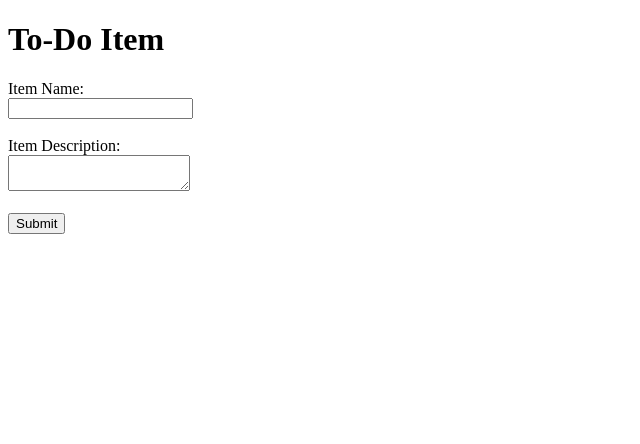
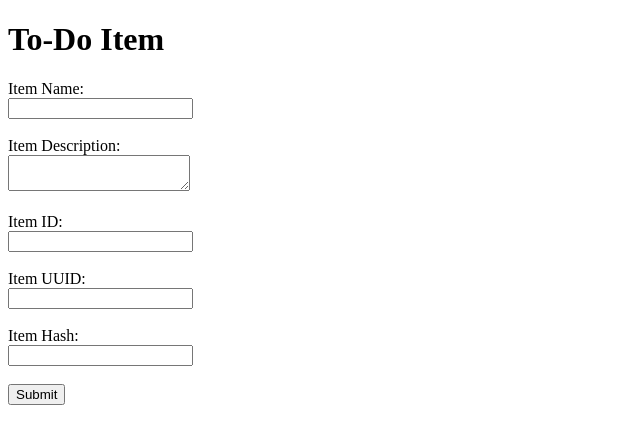
Before and after one commit to Kundan1804/Devops, a Flask app: page /todo in a window 1280 px wide. Shown: the top 444 px of the page, without its empty margins (0-640 px from the left). Run offline with Flask 3, Linux system fonts and the light colour scheme.

Commit message:
re commit 3rd field

```diff
--- a/flask_and_mongo/templates/todo.html
+++ b/flask_and_mongo/templates/todo.html
@@ -12,6 +12,15 @@
     <label>Item Description:</label><br>
     <textarea name="itemDescription" required></textarea><br><br>
 
+    <label>Item ID:</label><br>
+    <input type="text" name="itemID" required><br><br>
+
+    <label>Item UUID:</label><br>
+    <input type="text" name="itemUUID" required><br><br>
+
+    <label>Item Hash:</label><br>
+    <input type="text" name="itemHash" required><br><br>
+
     <input type="submit" value="Submit">
   </form>
 </body>
```
